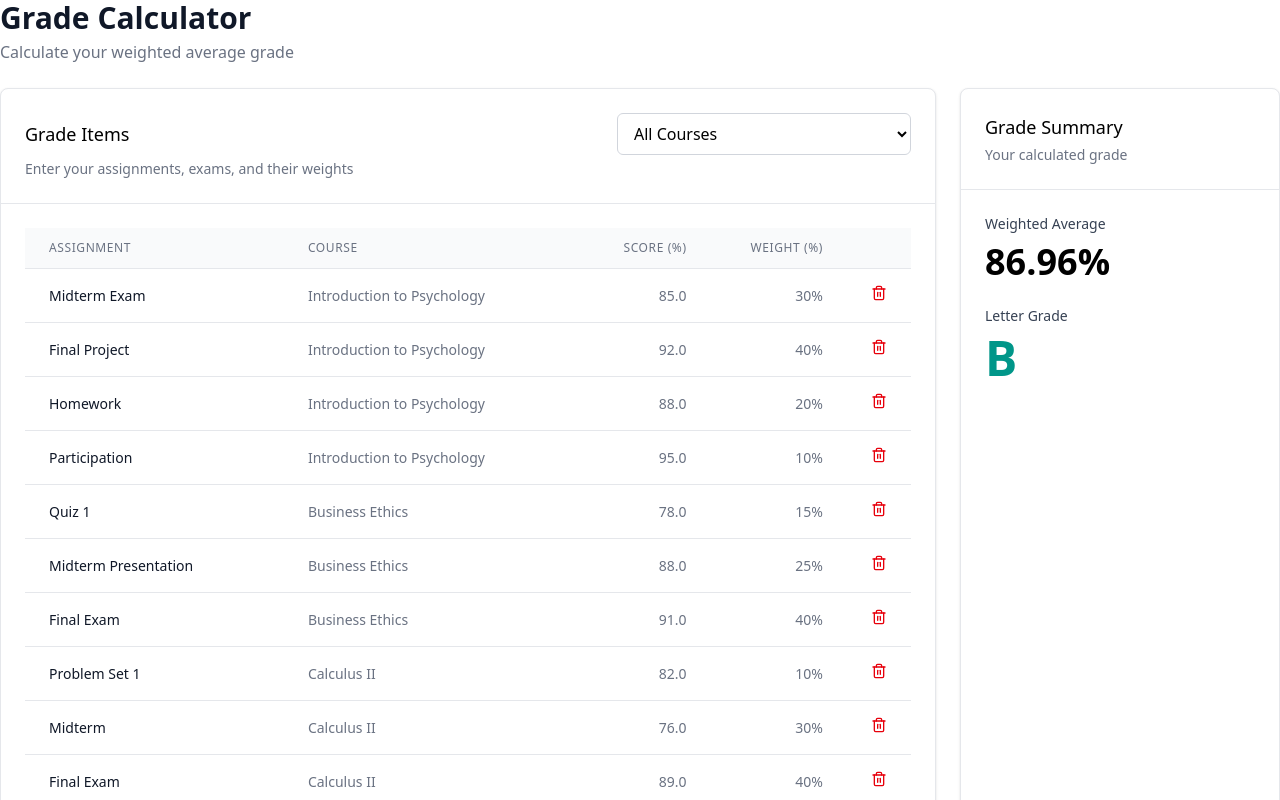
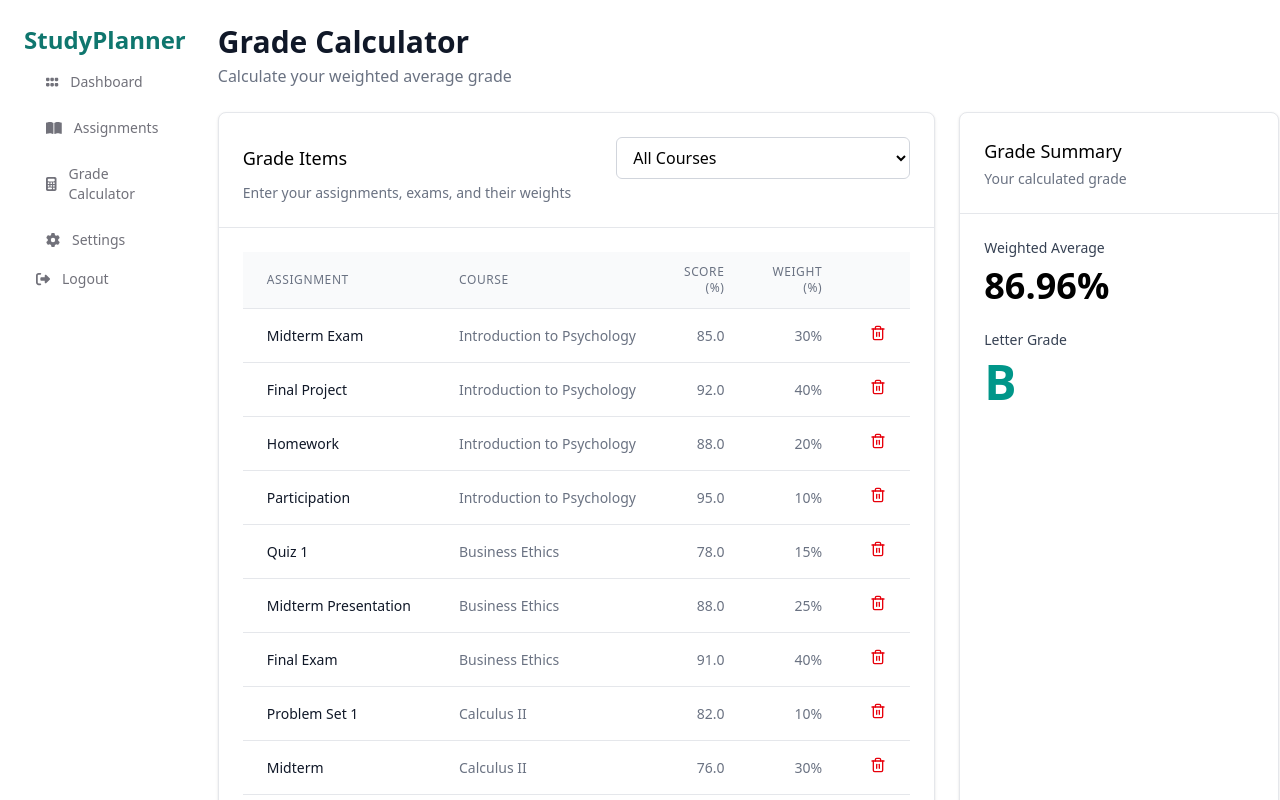
Before and after one commit to theMungai/StudyPlanner, a React (Vite) app: page /grade-calculator in a window 1280 px wide. Shown: the top 800 px of the page. Built offline with nearby package versions, Linux system fonts and the light colour scheme.

Commit message:
added Layout component that will be used to integrate side panel in all components

```diff
--- a/src/components/GradeCalculatorPage.jsx
+++ b/src/components/GradeCalculatorPage.jsx
@@ -3,6 +3,7 @@
 import { useState, useEffect } from "react"
 import { PlusCircle, Trash2 } from "react-feather"
 import { fetchCourses, fetchGradeItems, addGradeItem, deleteGradeItem } from "./dataService.jsx"
+import Layout from './Layout'
 
 function GradeCalculatorPage() {
   const [courses, setCourses] = useState([])
@@ -137,13 +138,16 @@
 
   if (isLoading) {
     return (
+      <Layout>
         <div className="flex justify-center items-center h-64">
           <div className="animate-spin rounded-full h-12 w-12 border-t-2 border-b-2 border-teal-500"></div>
         </div>
+      </Layout>
     )
   }
 
   return (
+    <Layout>
       <div className="space-y-6">
         <div>
           <h1 className="text-3xl font-bold text-gray-900">Grade Calculator</h1>
@@ -302,6 +306,7 @@
           </div>
         </div>
       </div>
+    </Layout>
   )
 }
 
--- a/src/components/HomePage.jsx
+++ b/src/components/HomePage.jsx
@@ -1,18 +1,12 @@
 import React from 'react'
-import SidePanel from './SidePanel'
 import Dashboard from './Dashboard'
+import Layout from './Layout'
 
 function HomePage() {
   return (
-    <>
-        <div className='flex w-full gap-x-8 p-6'>
-            <SidePanel/>
-            <Dashboard/>
-        </div>
-        <footer className='w-full bg-[#121212FF] h-8'></footer>
-    </>
-
-
+    <Layout>
+      <Dashboard />
+    </Layout>
   )
 }
 
--- /dev/null
+++ b/src/components/Layout.jsx
@@ -0,0 +1,18 @@
+import React from 'react'
+import SidePanel from './SidePanel'
+
+function Layout({ children }) {
+  return (
+    <>
+      <div className='flex w-full gap-x-8 p-6'>
+        <SidePanel />
+        <div className='basis-[80%]'>
+          {children}
+        </div>
+      </div>
+      <footer className='w-full bg-[#121212FF] h-8'></footer>
+    </>
+  )
+}
+
+export default Layout
```
Lines whose indentation alone changed are shown as unchanged.
